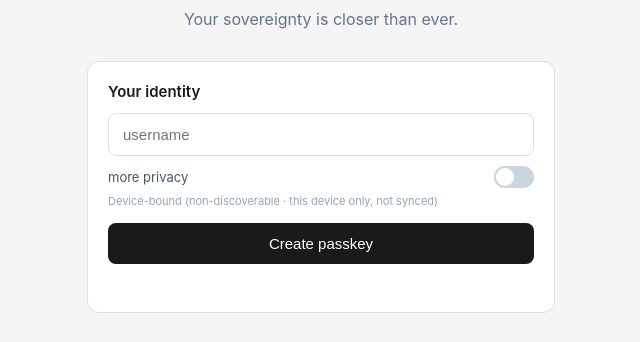
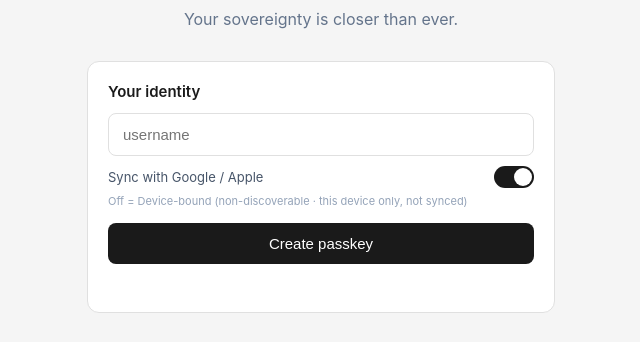
Before and after one commit to ivanmmurciaua/R1DO-tools, a website built with Vite: page index.html in a window 1280 px wide. Shown: the part 152-494 px from the top of the page, without its empty margins (319-959 px from the left). Built offline with nearby package versions, Linux system fonts and the light colour scheme.

Commit message:
change passkey registry by default

```diff
--- a/index.html
+++ b/index.html
@@ -290,13 +290,13 @@
                 <h2>Your identity</h2>
                 <input id="username" type="text" placeholder="username" autocomplete="off" spellcheck="false" />
                 <label class="switch-row">
-                    <span class="switch-label">more privacy</span>
+                    <span class="switch-label">Sync with Google / Apple</span>
                     <span class="switch">
-                        <input id="device-bound" type="checkbox" />
+                        <input id="sync-passkey" type="checkbox" checked />
                         <span class="slider"></span>
                     </span>
                 </label>
-                <p class="switch-hint">Device-bound (non-discoverable · this device only, not synced)</p>
+                <p class="switch-hint">Off = Device-bound (non-discoverable · this device only, not synced)</p>
                 <button id="create-passkey">Create passkey</button>
                 <p id="status" class="status"></p>
             </div>
--- a/src/main.js
+++ b/src/main.js
@@ -34,7 +34,8 @@ btn.addEventListener("click", async () => {
     setStatus("Enter a username first.", "err");
     return;
   }
-  const deviceBound = byId("device-bound").checked;
+  // Switch ON = "Sync with Google/Apple" → discoverable/synced. OFF = device-bound.
+  const deviceBound = !byId("sync-passkey").checked;
   btn.disabled = true;
   setStatus("Creating your passkey…");
   try {
```
